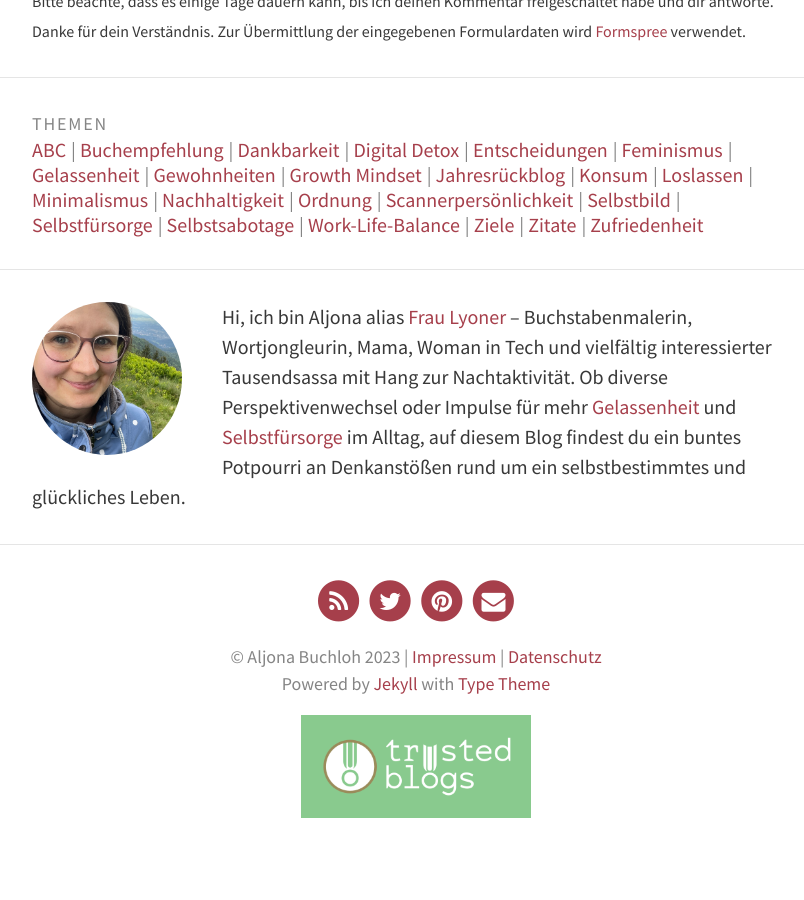
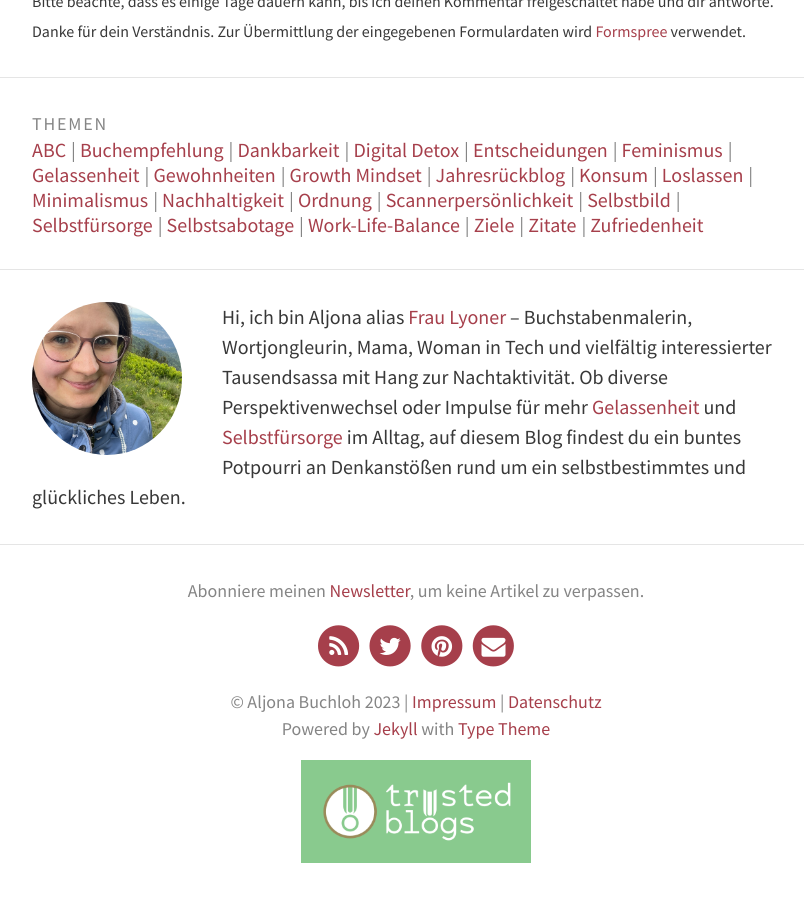
Before and after one commit to fraulyoner/gedankenshift, a Jekyll site: the page built from _posts/2022-09-03-growth-mindset-entwickeln.md, in a window 1280 px wide and 900 px high, scrolled down 8864 px. Shown: the whole window, without its empty margins (224-1028 px from the left). Built offline with Jekyll 4.4.1, drawn with Linux system fonts in a browser that asks for light colours; before the commit the page ends 9719 px from its top, so only the background shows below that.

Commit message:
layout: improve newsletter links

```diff
--- a/_includes/footer.html
+++ b/_includes/footer.html
@@ -1,4 +1,5 @@
 <footer class="site-footer">
+	<p>Abonniere meinen <a href="{{ site.baseurl }}/newsletter.html">Newsletter</a>, um keine Artikel zu verpassen.</p>
 	{% include icons.html %}
 
 	<p class="text">
--- /dev/null
+++ b/_includes/newsletter.html
@@ -0,0 +1,8 @@
+Du möchtest keine neuen Artikel verpassen? Dann abonniere meinen Newsletter.<br/>
+<a class="button button-inverse" href="{{ site.baseurl }}/newsletter.html">
+	<i class="fa fa-envelope fa-inverse" style="margin-right: 10px"></i>Newsletter abonnieren
+</a>
+<!--    Not inversed color scheme -->
+<!--    <a class="button" href="{{ site.baseurl }}/newsletter.html">-->
+<!--      <i class="fa fa-envelope-o" style="margin-right: 10px"></i>Newsletter abonnieren-->
+<!--    </a>-->
--- a/_layouts/post.html
+++ b/_layouts/post.html
@@ -21,14 +21,7 @@
       <a href="mailto:{{ site.theme_settings.email_address }}">E-Mail</a>.
     </p>
     {% include follow.html %}<br/>
-    Du möchtest keine neuen Artikel verpassen? Dann abonniere meinen Newsletter.<br/>
-    <a class="button button-inverse" href="{{ site.baseurl }}/newsletter.html">
-      <i class="fa fa-envelope fa-inverse" style="margin-right: 10px"></i>Newsletter abonnieren
-    </a>
-<!--    Not inversed color scheme -->
-<!--    <a class="button" href="{{ site.baseurl }}/newsletter.html">-->
-<!--      <i class="fa fa-envelope-o" style="margin-right: 10px"></i>Newsletter abonnieren-->
-<!--    </a>-->
+    {% include newsletter.html %}
   </section>
 </article>
 
```
